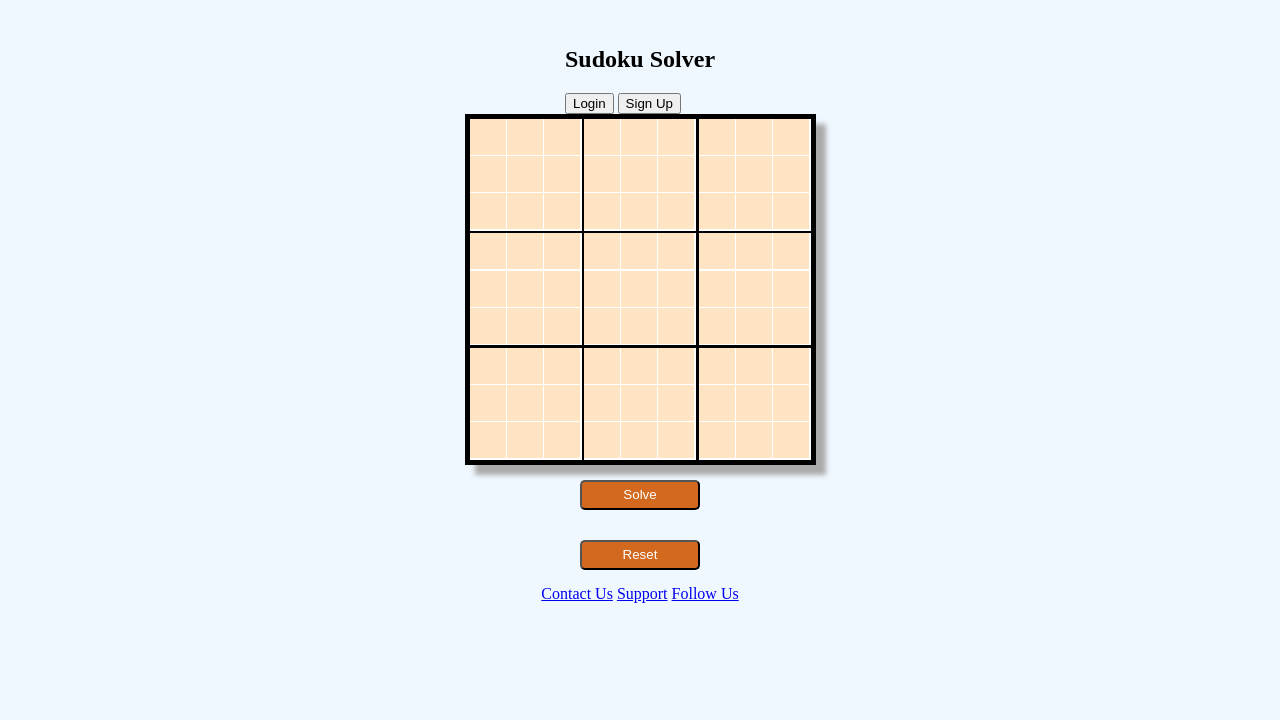
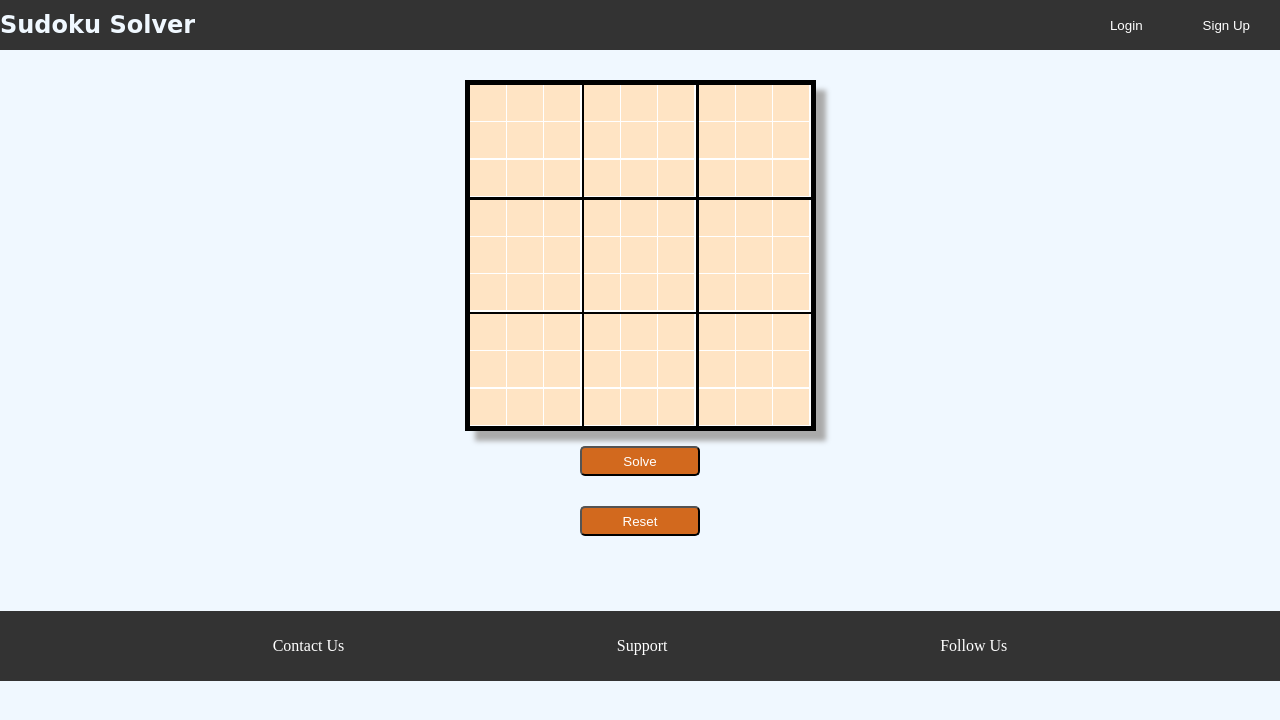
Before and after one commit to KumarDevada/Sudoku-Solver, a plain HTML site: page index.html in a window 1280 px wide. Drawn offline with Linux system fonts and the light colour scheme.

Commit message:
Update styles.css

```diff
--- a/styles.css
+++ b/styles.css
@@ -1,9 +1,96 @@
 body {
     display: flex;
+    height: 100%;
     flex-direction: column;
     justify-content: center;
     align-items: center;
+    padding: 0px;
+    margin: 0px;
     background-color: aliceblue;
+}
+
+.navbar {
+    display: flex;
+    flex-direction: row;
+    justify-content: space-between;
+    align-items: center;
+    width: 100%;
+    height: 50px;
+    padding: 0;
+    margin: 0;
+    margin-bottom: 30px;
+    border: 0px;
+    box-shadow: 5px grey;
+    background-color: #333;
+}
+
+.pagename {
+    display: flex;
+    flex-direction: row;
+    justify-content: center;
+    align-items: center;
+    height: 100%;
+    font-family: cursive;
+    color: aliceblue;
+}
+
+.pagename img {
+    width: auto;
+    height: 100%;
+}
+
+.menu {
+    background-color: #333;
+    color: white;
+    height: 100%;
+    display: flex;
+    flex-direction: row;
+    justify-content: space-between;
+}
+
+.login,
+.signup {
+    width: auto;
+    height: 100%;
+    background-color: #333;
+    color: white;
+    border: none;
+    margin: 0px;
+    padding: 0px 30px;
+}
+
+.login:hover {
+    background-color: #6fd649;
+    color: black;
+}
+
+.signup:hover {
+    background-color: #6fd649;
+    color: black;
+}
+
+.footer {
+    display: flex;
+    flex-direction: row;
+    justify-content: space-evenly;
+    align-items: center;
+    width: 100%;
+    height: 70px;
+    margin-top: 60px;
+    background-color: #333;
+}
+
+a {
+    color: white;
+    text-decoration: none;
+}
+
+a:hover {
+    color: #6fd649;
+}
+
+h1 {
+    display: inline;
 }
 
 .board {
```
